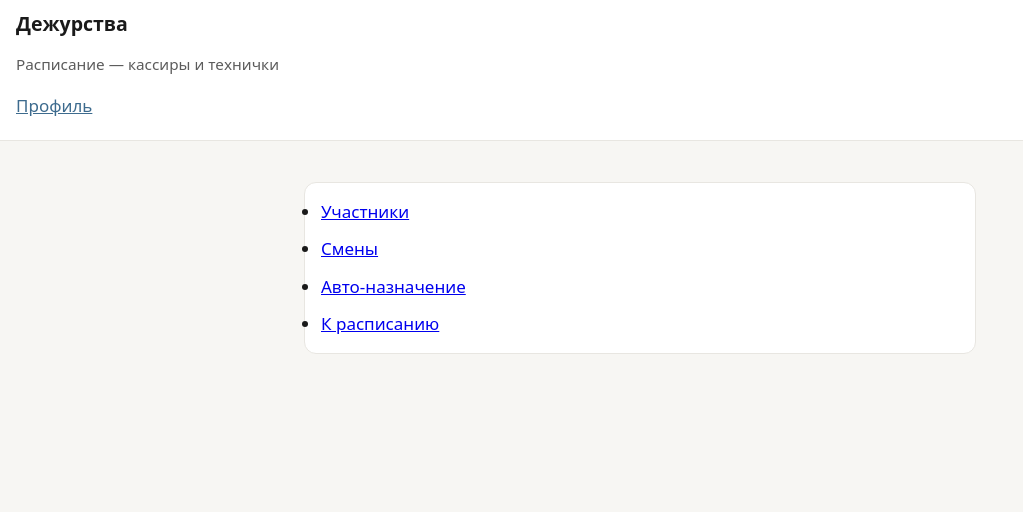
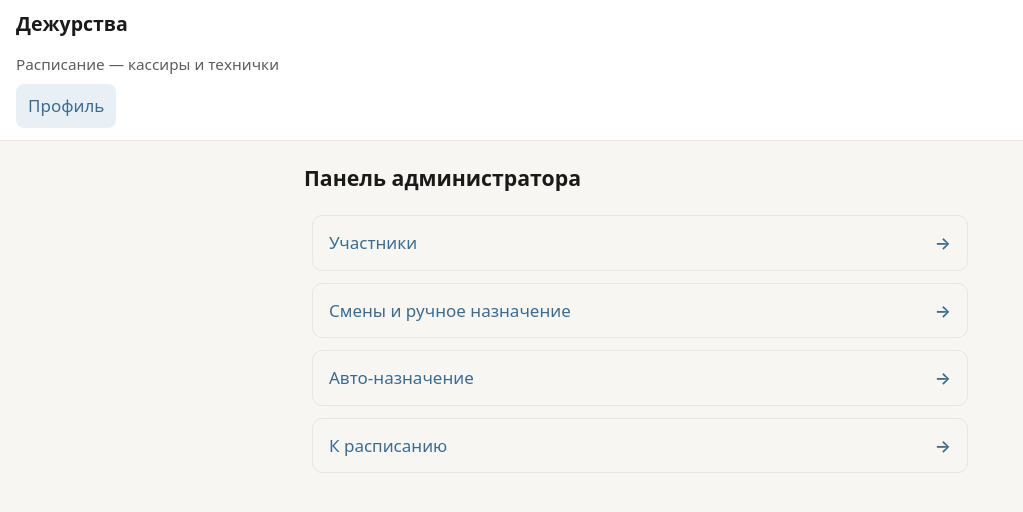
Before and after one commit to IgorCoherent/schedule-bobr, a FastAPI app: template app/templates/admin/index.html in a window 1280 px wide. Shown: the top 512 px of the page, without its empty margins (0-1023 px from the left). Run offline with FastAPI, Linux system fonts and the light colour scheme; the template is opened without the code that fills it, so the values that code supplies are empty.

Commit message:
Improve UI styles: admin menu, lists, links
Co-authored-by: Cursor <cursoragent@cursor.com>

```diff
--- a/app/static/css/app.css
+++ b/app/static/css/app.css
@@ -144,7 +144,148 @@ h1, h2 { font-weight: 600; line-height: 1.25; margin: 0 0 0.5rem; }
 .chat-compose { position: sticky; bottom: calc(var(--nav-h) + 8px); background: var(--color-bg); padding-top: 8px; }
 .chat-feed { display: flex; flex-direction: column; gap: 8px; margin-bottom: 16px; }
 
-.stack { display: flex; flex-direction: column; gap: 12px; }
+.stack {
+  display: flex;
+  flex-direction: column;
+  gap: 12px;
+  list-style: none;
+  padding: 0;
+  margin: 0;
+}
+
+.app-main a:not(.btn):not(.nav-item):not(.seg) {
+  color: var(--color-primary);
+  font-weight: 500;
+  text-decoration: none;
+}
+
+.app-main a:not(.btn):not(.nav-item):not(.seg):hover {
+  text-decoration: underline;
+  text-underline-offset: 3px;
+}
+
+.header-actions a {
+  font-weight: 500;
+  text-decoration: none;
+  padding: 8px 12px;
+  border-radius: 8px;
+  background: var(--color-primary-muted);
+}
+
+.header-actions a:hover {
+  background: #dce9f2;
+}
+
+.page-heading {
+  font-size: 1.25rem;
+  margin: 0 0 16px;
+}
+
+.admin-menu {
+  padding: 8px;
+}
+
+.admin-menu a {
+  display: flex;
+  align-items: center;
+  justify-content: space-between;
+  min-height: 52px;
+  padding: 14px 16px;
+  border-radius: 10px;
+  background: var(--color-bg);
+  border: 1px solid var(--color-border);
+  color: var(--color-text);
+  font-weight: 600;
+  text-decoration: none;
+  transition: background 0.15s ease, border-color 0.15s ease;
+}
+
+.admin-menu a::after {
+  content: "→";
+  color: var(--color-primary);
+  font-weight: 600;
+}
+
+.admin-menu a:hover,
+.admin-menu a:focus-visible {
+  background: var(--color-primary-muted);
+  border-color: #c5d6e4;
+  outline: none;
+}
+
+.admin-menu a:focus-visible {
+  box-shadow: 0 0 0 2px var(--color-primary);
+}
+
+.shift-info {
+  display: flex;
+  flex-direction: column;
+  gap: 4px;
+  min-width: 0;
+}
+
+.shift-name {
+  font-weight: 500;
+}
+
+.inline-form {
+  display: flex;
+  flex-wrap: wrap;
+  gap: 8px;
+  align-items: center;
+  margin-top: 8px;
+}
+
+.inline-form input[type="date"] {
+  min-height: 44px;
+  padding: 8px 10px;
+  border: 1px solid var(--color-border);
+  border-radius: 8px;
+}
+
+.checkbox {
+  display: flex;
+  align-items: center;
+  gap: 10px;
+  min-height: 44px;
+  cursor: pointer;
+}
+
+.checkbox input {
+  width: 20px;
+  height: 20px;
+  accent-color: var(--color-primary);
+}
+
+.login-page .login-main {
+  min-height: 100dvh;
+  display: flex;
+  flex-direction: column;
+  justify-content: center;
+  padding-top: 24px;
+  padding-bottom: 24px;
+}
+
+.login-page .app-title {
+  font-size: 1.75rem;
+  margin-bottom: 4px;
+}
+
+.login-page .form-card {
+  margin-top: 8px;
+  box-shadow: 0 4px 24px rgba(0, 0, 0, 0.06);
+}
+
+.shift-admin-row {
+  display: flex;
+  flex-direction: column;
+  gap: 4px;
+}
+
+.participant-row a {
+  font-size: 1.05rem;
+}
+
 .sr-only { position: absolute; width: 1px; height: 1px; overflow: hidden; clip: rect(0,0,0,0); }
 
 @media (prefers-reduced-motion: reduce) {
--- a/app/templates/admin/index.html
+++ b/app/templates/admin/index.html
@@ -2,9 +2,10 @@
 {% block title %}Админ{% endblock %}
 {% set show_nav = false %}
 {% block content %}
-<ul class="admin-menu card stack">
+<h2 class="page-heading">Панель администратора</h2>
+<ul class="admin-menu stack">
   <li><a href="/admin/participants">Участники</a></li>
-  <li><a href="/admin/shifts">Смены</a></li>
+  <li><a href="/admin/shifts">Смены и ручное назначение</a></li>
   <li><a href="/admin/shifts#auto">Авто-назначение</a></li>
   <li><a href="/schedule">К расписанию</a></li>
 </ul>
--- a/app/templates/admin/participants_list.html
+++ b/app/templates/admin/participants_list.html
@@ -5,7 +5,7 @@
 <p><a href="/admin/participants/new" class="btn btn-primary">Новый участник</a></p>
 <ul class="stack">
 {% for p in participants %}
-<li class="card"><a href="/admin/participants/{{ p.id }}/edit">{{ p.display_name }}</a> — {{ p.role.value }}</li>
+<li class="card participant-row"><a href="/admin/participants/{{ p.id }}/edit">{{ p.display_name }}</a> <span class="badge badge-{{ p.role.value }}">{% if p.role.value == 'cashier' %}Кассир{% else %}Техничка{% endif %}</span></li>
 {% endfor %}
 </ul>
 <p><a href="/admin">← Админ</a></p>
--- a/app/templates/base.html
+++ b/app/templates/base.html
@@ -4,7 +4,7 @@
   <meta charset="utf-8">
   <meta name="viewport" content="width=device-width, initial-scale=1, viewport-fit=cover">
   <title>{% block title %}Дежурства{% endblock %}</title>
-  <link rel="stylesheet" href="/static/css/app.css">
+  <link rel="stylesheet" href="/static/css/app.css?v=2">
   <script src="/static/vendor/htmx.min.js" defer></script>
   <script src="/static/vendor/alpine.min.js" defer></script>
 </head>
--- a/app/templates/login.html
+++ b/app/templates/login.html
@@ -4,7 +4,7 @@
   <meta charset="utf-8">
   <meta name="viewport" content="width=device-width, initial-scale=1">
   <title>Вход — Дежурства</title>
-  <link rel="stylesheet" href="/static/css/app.css">
+  <link rel="stylesheet" href="/static/css/app.css?v=2">
 </head>
 <body class="app-body login-page">
   <main class="app-main login-main">
```
